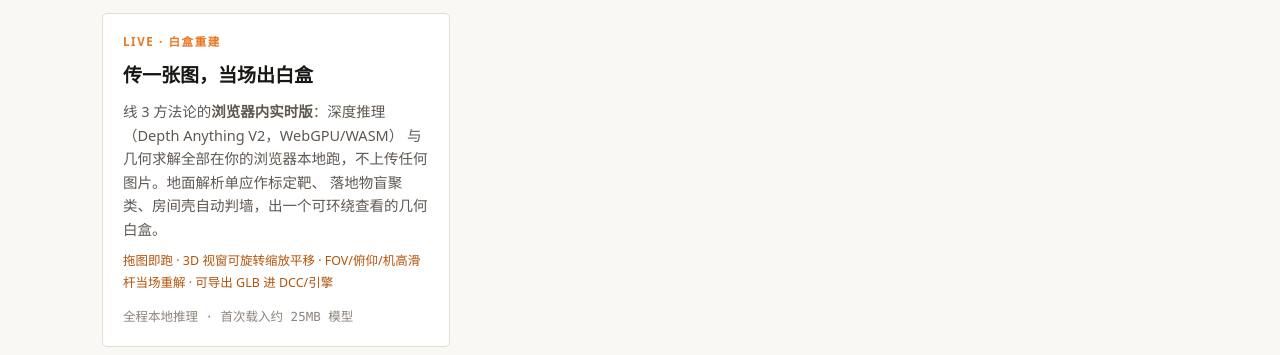
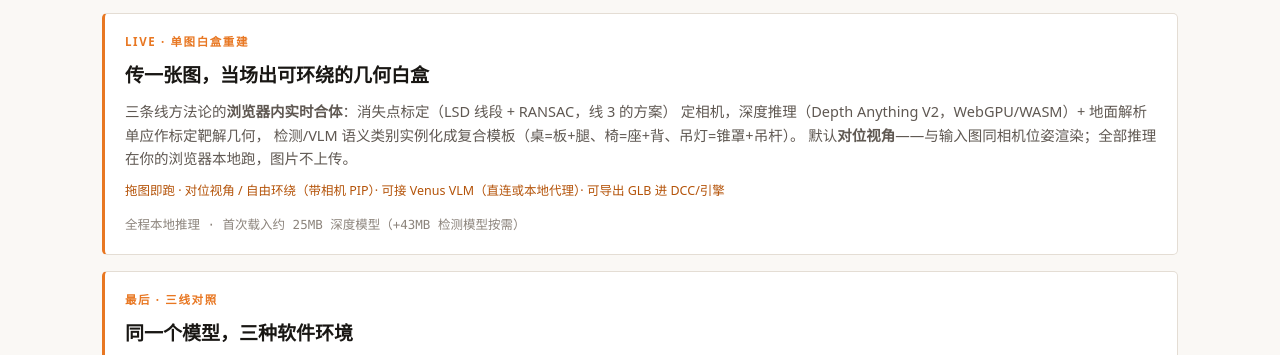
Before and after one commit to Seanwilliam2077/AI-PCG-Scene, a plain HTML site: page index.html in a window 1280 px wide. Shown: the part 1265-1620 px from the top of the page. Drawn offline with Linux system fonts and the light colour scheme.

Commit message:
落地页：白盒 Live 升级为三线卡片下方的通栏卡，文案更新到 v0.7
Co-Authored-By: Claude Fable 5 <noreply@anthropic.com>

```diff
--- a/index.html
+++ b/index.html
@@ -91,15 +91,16 @@ a.wide{grid-column:1/-1;border-left:3px solid var(--acc)}
     <div class="k">边缘 F 0.260 → 0.650　·　分区误差和 5.62 → 2.44 档</div>
   </a>
 
-  <a class="card" href="whitebox/">
-    <div class="n">Live · 白盒重建</div>
-    <h2>传一张图，当场出白盒</h2>
-    <p>线 3 方法论的<b>浏览器内实时版</b>：深度推理（Depth Anything V2，WebGPU/WASM）
-    与几何求解全部在你的浏览器本地跑，不上传任何图片。地面解析单应作标定靶、
-    落地物盲聚类、房间壳自动判墙，出一个可环绕查看的几何白盒。</p>
-    <div class="do">拖图即跑 · 3D 视窗可旋转缩放平移 · FOV/俯仰/机高滑杆当场重解 ·
+  <a class="card wide" href="whitebox/">
+    <div class="n">Live · 单图白盒重建</div>
+    <h2>传一张图，当场出可环绕的几何白盒</h2>
+    <p>三条线方法论的<b>浏览器内实时合体</b>：消失点标定（LSD 线段 + RANSAC，线 3 的方案）
+    定相机，深度推理（Depth Anything V2，WebGPU/WASM）+ 地面解析单应作标定靶解几何，
+    检测/VLM 语义类别实例化成复合模板（桌=板+腿、椅=座+背、吊灯=锥罩+吊杆）。
+    默认<b>对位视角</b>——与输入图同相机位姿渲染；全部推理在你的浏览器本地跑，图片不上传。</p>
+    <div class="do">拖图即跑 · 对位视角 / 自由环绕（带相机 PIP）· 可接 Venus VLM（直连或本地代理）·
     可导出 GLB 进 DCC/引擎</div>
-    <div class="k">全程本地推理 · 首次载入约 25MB 模型</div>
+    <div class="k">全程本地推理 · 首次载入约 25MB 深度模型（+43MB 检测模型按需）</div>
   </a>
 
   <a class="card wide" href="docs/三线对照-单图到三维场景.html">
```
